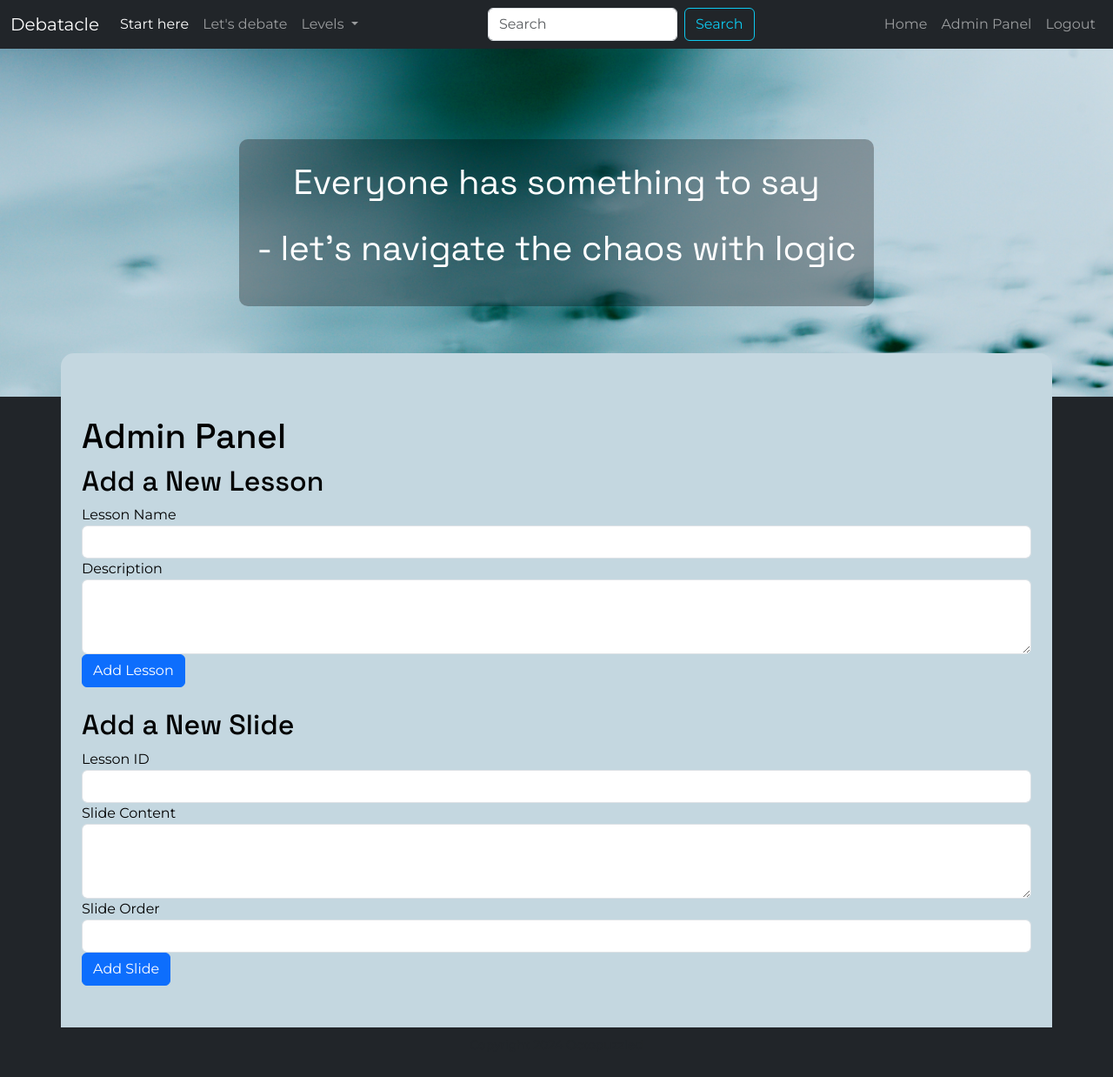
After one commit to Octopuzzled/Debatacle, a Flask app: page /admin in a window 1280 px wide. The commit adds this page. Shown: the whole page at 87% size. Run offline with Flask 3, Linux system fonts and the light colour scheme; the visitor is signed in with stand-in values (Sample User, id 1); tables that the repository leaves empty or names only in its code hold one stand-in row (values such as "Sample post").

Commit message:
new progress tracking, looking good

```diff
--- a/app.py
+++ b/app.py
@@ -3,8 +3,8 @@ from flask_session import Session
 from flask_login import current_user
 import atexit
 from models import register_user, login_user
-from utils import create_password_hash, error_handling, valid_email, login_required
-from db_connection import get_connection as connection
+from utils import create_password_hash, error_handling, is_admin, valid_email, login_required
+from db_connection import get_connection
 
 
 # Configure application
@@ -16,13 +16,64 @@ app.config["SESSION_TYPE"] = "filesystem"
 Session(app)
 
 # Close the db connection when application shuts down
-@atexit.register
-def close_db_connection():
-    connection.close()
+#@atexit.register
+#def close_db_connection():
+#    connection.close()
 
+# Routes for admin (adding content)
+@app.route('/admin')
+@is_admin
+def admin_panel():
+    return render_template('admin.html')
 
+@app.route('/admin/add_lesson', methods=['POST'])
+@is_admin
+def add_lesson():
+    lesson_name = request.form['lesson_name']
+    description = request.form['description']
 
-# Routes for all the pages
+    connection = get_connection()
+    if connection is None:
+        return "Database connection failed", 500
+
+    try:
+        cursor = connection.cursor()
+        cursor.execute("INSERT INTO lessons (lesson_name, description) VALUES (%s, %s)",
+                       (lesson_name, description))
+        connection.commit()
+        return redirect(url_for('admin_panel'))
+    except Exception as e:
+        return str(e), 500
+    finally:
+        if connection.is_connected():
+            cursor.close()
+            connection.close()
+
+@app.route('/admin/add_slide', methods=['POST'])
+@is_admin
+def add_slide():
+    lesson_id = request.form['lesson_id']
+    content = request.form['content']
+    slide_order = request.form['slide_order']
+
+    connection = get_connection()
+    if connection is None:
+        return "Database connection failed", 500
+
+    try:
+        cursor = connection.cursor()
+        cursor.execute("INSERT INTO slides (lesson_id, content, slide_order) VALUES (%s, %s, %s)",
+                       (lesson_id, content, slide_order))
+        connection.commit()
+        return redirect(url_for('admin_panel'))
+    except Exception as e:
+        return str(e), 500
+    finally:
+        if connection.is_connected():
+            cursor.close()
+            connection.close()
+
+# Routes for all the user pages
 @app.route("/")
 def index():
     return render_template("index.html")
@@ -31,6 +82,10 @@ def index():
 @login_required
 def home():
     return render_template("home.html", current_user=current_user)
+
+@app.route("/learn-logic")
+def learn():
+    return render_template("/learn-logic.html")
 
 @app.route("/logical-structures")
 def logical_structures():
@@ -133,62 +188,114 @@ def register():
 
 
 # Routes for progress tracking of lessons for logged in users
-@app.route("/update_progress", methods=["POST"])
-def update_progress():
-    user_id = request.form["user_id"]
-    lesson_name = request.form["lesson_name"]
-    page_number = request.form["page_number"]
-    # Update the user_progress table
-    query = "UPDATE user_progress SET last_page = %s WHERE user_id = %s AND lesson_name = %s"
-    cursor = connection.cursor()
-    cursor.execute(query, (page_number, user_id, lesson_name))
-    connection.commit()
-    cursor.close()
-    return "Progress updated"
+@app.route('/api/lessons')
+def get_lessons():
+    connection = get_connection()
+    if connection is None:
+        return jsonify({"error": "Database connection failed"}), 500
 
-@app.route("/get_progress", methods=["GET"])
-def get_progress():
-    user_id = request.args.get("user_id")
-    # Retrieve the user's progress for each lesson
-    query = "SELECT lesson_name, last_page FROM user_progress WHERE user_id = %s"
-    cursor = connection.cursor()
-    cursor.execute(query, (user_id,))
-    progress = cursor.fetchall()
-    cursor.close()
-    return jsonify([{"lesson_name": p[0], "last_page": p[1]} for p in progress])
+    try:
+        cursor = connection.cursor(dictionary=True)
+        cursor.execute("SELECT lesson_id, lesson_name FROM lessons")
+        lessons = cursor.fetchall()
+        return jsonify(lessons)
+    except Exception as e:
+        return jsonify({"error": str(e)}), 500
+    finally:
+        if connection.is_connected():
+            cursor.close()
+            connection.close()
 
-@app.route("/continue_lesson/<user_id>/<lesson_name>", methods=["GET"])
-def continue_lesson(user_id, lesson_name):
-    if not user_id:
-        return "Error: User ID is required", 400
+@app.route('/api/slides')
+def get_slides():
+    lesson_id = request.args.get('lesson_id')
+    if not lesson_id:
+        return jsonify({"error": "Lesson ID is required"}), 400
 
-    query = "SELECT last_page FROM user_progress WHERE user_id = %s AND lesson_name = %s"
+    connection = get_connection()
+    if connection is None:
+        return jsonify({"error": "Database connection failed"}), 500
+
     try:
-        cursor = connection.cursor()
-        cursor.execute(query, (user_id, lesson_name))
-        user_progress = cursor.fetchone()
+        cursor = connection.cursor(dictionary=True)
+        cursor.execute("SELECT slide_id, content FROM slides WHERE lesson_id = %s ORDER BY slide_order", (lesson_id,))
+        slides = cursor.fetchall()
+        return jsonify(slides)
+    except Exception as e:
+        return jsonify({"error": str(e)}), 500
+    finally:
+        if connection.is_connected():
+            cursor.close()
+            connection.close()
 
-        if not user_progress:
-            return "Error: No progress found", 404
+@app.route('/api/progress', methods=['GET', 'POST'])
+def handle_progress():
+    if request.method == 'POST':
+        data = request.json
+        user_id = 1  # Replace with actual user authentication
+        lesson_id = data.get('lesson_id')
+        slide_id = data.get('slide_id')
 
-        return redirect(url_for("lesson_page", lesson_name=lesson_name, page_number=user_progress[0]))
+        if not lesson_id or not slide_id:
+            return jsonify({"error": "Lesson ID and Slide ID are required"}), 400
+
+        connection = get_connection()
+        if connection is None:
+            return jsonify({"error": "Database connection failed"}), 500
+
+        try:
+            cursor = connection.cursor()
+            cursor.execute("""
+                INSERT INTO user_progress (user_id, lesson_id, last_slide_id)
+                VALUES (%s, %s, %s)
+                ON DUPLICATE KEY UPDATE last_slide_id = %s
+            """, (user_id, lesson_id, slide_id, slide_id))
+            connection.commit()
+            return jsonify({"status": "success"})
+        except Exception as e:
+            return jsonify({"error": str(e)}), 500
+        finally:
+            if connection.is_connected():
+                cursor.close()
+                connection.close()
+    else:  # GET request
+        user_id = 1  # Replace with actual user authentication
+
+        connection = get_connection()
+        if connection is None:
+            return jsonify({"error": "Database connection failed"}), 500
+
+        try:
+            cursor = connection.cursor(dictionary=True)
+            cursor.execute("SELECT lesson_id, last_slide_id FROM user_progress WHERE user_id = %s", (user_id,))
+            progress = cursor.fetchone()
+            return jsonify(progress) if progress else jsonify({})
+        except Exception as e:
+            return jsonify({"error": str(e)}), 500
+        finally:
+            if connection.is_connected():
+                cursor.close()
+                connection.close()
+
+@app.route('/api/progress/<int:user_id>')
+def get_progress(user_id):
+    connection = get_connection()
+    if connection is None:
+        return jsonify({"error": "Database connection failed"}), 500
+
+    try:
+        cursor = connection.cursor(dictionary=True)
+        cursor.execute("SELECT last_slide_id FROM user_progress WHERE user_id = %s", (user_id,))
+        progress = cursor.fetchone()
+        if progress:
+            return jsonify({"lastSlideId": progress['last_slide_id']})
+        return jsonify({"lastSlideId": None})
+    except Exception as e:
+        return jsonify({"error": str(e)}), 500
     finally:
-        cursor.close()
-
-@app.route("/lesson/<lesson_name>/<int:page_number>", methods=["GET"])
-def lesson_page(lesson_name, page_number):
-    query = "SELECT content FROM lessons WHERE name = %s AND page_number = %s"
-    try:
-        cursor = connection.cursor()
-        cursor.execute(query, (lesson_name, page_number))
-        lesson_content = cursor.fetchone()
-
-        if not lesson_content:
-            return "Error: Lesson not found", 404
-
-        return render_template("lesson.html", lesson_content=lesson_content[0])
-    finally:
-        cursor.close()
+        if connection.is_connected():
+            cursor.close()
+            connection.close()
 
 # Run the flask app
 if __name__ == "__main__":
--- a/models.py
+++ b/models.py
@@ -18,7 +18,12 @@ def login_user(username, password):
         if user:
             stored_hash, user_id = user
             if bcrypt.checkpw(password.encode('utf-8'), stored_hash.encode('utf-8')):
+                # Retrieve is_admin value
+                cursor.execute("SELECT is_admin FROM users WHERE username = %s", (username,))
+                is_admin = cursor.fetchone()[0]
+
                 session["user_id"] = user_id
+                session["is_admin"] = is_admin  # Set is_admin value in the session
                 return redirect("/")  # Successful login
             else:
                 return jsonify({"error": "Invalid password"}), 401  # Invalid password
--- a/static/scripts.js
+++ b/static/scripts.js
@@ -1,63 +1,103 @@
-// Get the lesson container and slides
-const lessonContainer = document.querySelector('.lesson-container');
-const slides = lessonContainer.querySelectorAll('[data-title]');
+document.addEventListener('DOMContentLoaded', function() {
+  const lessonSelect = document.getElementById('lessonSelect');
+  const slideContent = document.getElementById('slideContent');
+  const prevButton = document.getElementById('prevSlide');
+  const nextButton = document.getElementById('nextSlide');
+  const slideNumber = document.getElementById('slideNumber');
 
-// Add navigation buttons
-const prevButton = document.createElement('button');
-prevButton.textContent = 'Previous';
-prevButton.classList.add('prev-button');
+  let currentLesson = null;
+  let currentSlides = [];
+  let currentSlideIndex = 0;
 
-const nextButton = document.createElement('button');
-nextButton.textContent = 'Next';
-nextButton.classList.add('next-button');
+  // Fetch lessons and populate the select dropdown
+  fetch('/api/lessons')
+      .then(response => response.json())
+      .then(lessons => {
+          lessons.forEach(lesson => {
+              const option = document.createElement('option');
+              option.value = lesson.lesson_id;
+              option.textContent = lesson.lesson_name;
+              lessonSelect.appendChild(option);
+          });
+      });
 
-// Add event listeners to navigation buttons
-prevButton.addEventListener('click', () => {
-  const currentSlide = lessonContainer.querySelector('.active');
-  const prevSlide = currentSlide.previousElementSibling;
-  if (prevSlide) {
-    currentSlide.classList.remove('active');
-    prevSlide.classList.add('active');
+  // Event listener for lesson selection
+  lessonSelect.addEventListener('change', function() {
+      currentLesson = this.value;
+      if (currentLesson) {
+          fetchSlides(currentLesson);
       }
   });
 
-nextButton.addEventListener('click', () => {
-  const currentSlide = lessonContainer.querySelector('.active');
-  const nextSlide = currentSlide.nextElementSibling;
-  if (nextSlide) {
-    currentSlide.classList.remove('active');
-    nextSlide.classList.add('active');
+  // Fetch slides for a lesson
+  function fetchSlides(lessonId) {
+      fetch(`/api/slides?lesson_id=${lessonId}`)
+          .then(response => response.json())
+          .then(slides => {
+              currentSlides = slides;
+              currentSlideIndex = 0;
+              updateSlideDisplay();
+          });
+  }
+
+  // Update the slide display
+  function updateSlideDisplay() {
+      if (currentSlides.length > 0) {
+          slideContent.innerHTML = currentSlides[currentSlideIndex].content;
+          slideNumber.textContent = `Slide ${currentSlideIndex + 1} of ${currentSlides.length}`;
+          prevButton.disabled = currentSlideIndex === 0;
+          nextButton.disabled = currentSlideIndex === currentSlides.length - 1;
+          saveProgress();
+      } else {
+          slideContent.innerHTML = 'No slides available for this lesson.';
+          slideNumber.textContent = '';
+          prevButton.disabled = true;
+          nextButton.disabled = true;
+      }
+  }
+
+  // Event listeners for navigation buttons
+  prevButton.addEventListener('click', function() {
+      if (currentSlideIndex > 0) {
+          currentSlideIndex--;
+          updateSlideDisplay();
       }
   });
 
-// Add navigation buttons to the lesson container
-lessonContainer.appendChild(prevButton);
-lessonContainer.appendChild(nextButton);
+  nextButton.addEventListener('click', function() {
+      if (currentSlideIndex < currentSlides.length - 1) {
+          currentSlideIndex++;
+          updateSlideDisplay();
+      }
+  });
 
-// Update user progress
-function updateProgress(user_id, lesson_name, page_number) {
-  fetch("/update_progress", {
-      method: "POST",
-      headers: { "Content-Type": "application/x-www-form-urlencoded" },
-      body: `user_id=${user_id}&lesson_name=${lesson_name}&page_number=${page_number}`
-  })
-  .then(response => response.text())
-  .then(message => console.log(message));
+  // Save user progress
+  function saveProgress() {
+      if (currentLesson && currentSlides.length > 0) {
+          fetch('/api/progress', {
+              method: 'POST',
+              headers: {
+                  'Content-Type': 'application/json',
+              },
+              body: JSON.stringify({
+                  lesson_id: currentLesson,
+                  slide_id: currentSlides[currentSlideIndex].slide_id
+              }),
+          });
+      }
   }
 
-// Get user progress
-function getProgress(user_id) {
-  fetch(`/get_progress?user_id=${user_id}`)
+  // Load user progress when the page loads
+  fetch('/api/progress')
       .then(response => response.json())
-  .then(progress => console.log(progress));
+      .then(progress => {
+          if (progress.lesson_id && progress.slide_id) {
+              lessonSelect.value = progress.lesson_id;
+              fetchSlides(progress.lesson_id);
+              // Find the index of the last viewed slide
+              currentSlideIndex = currentSlides.findIndex(slide => slide.slide_id === progress.slide_id);
+              if (currentSlideIndex === -1) currentSlideIndex = 0; // If not found, start from the beginning
+              updateSlideDisplay();
           }
-
-// Continue lesson
-function continueLesson(user_id, lesson_name) {
-  fetch(`/continue_lesson?user_id=${user_id}&lesson_name=${lesson_name}`)
-  .then(response => response.text())
-  .then(message => console.log(message));
-}
-
-// Set the first slide as active
-slides[0].classList.add('active');
+      });
+});
--- a/static/styles.css
+++ b/static/styles.css
@@ -131,6 +131,24 @@ main.container {
     max-width: calc(100% - 100px); /* Adjust based on button width */
 }
 
+#lessonSelect {
+    width: 100%;
+    padding: 10px;
+    margin-bottom: 20px;
+}
+
+.slide-content {
+    background-color: #f9f9f9;
+    border: 1px solid #ddd;
+    padding: 20px;
+    min-height: 200px;
+    margin-bottom: 20px;
+}
+
+#slideNumber {
+    font-weight: bold;
+}
+
 button {
     padding: 10px 20px;
     font-size: 16px;
--- /dev/null
+++ b/templates/admin.html
@@ -0,0 +1,43 @@
+{% extends "layout.html" %}
+
+{% block title %}
+    Homepage
+{% endblock %}
+
+{% block main %}
+
+<div class="container">
+    <h1 class="mt-4">Admin Panel</h1>
+
+    <h2>Add a New Lesson</h2>
+    <form action="{{ url_for('add_lesson') }}" method="POST">
+        <div class="form-group">
+            <label for="lesson_name">Lesson Name</label>
+            <input type="text" class="form-control" id="lesson_name" name="lesson_name" required>
+        </div>
+        <div class="form-group">
+            <label for="description">Description</label>
+            <textarea class="form-control" id="description" name="description" rows="3" required></textarea>
+        </div>
+        <button type="submit" class="btn btn-primary">Add Lesson</button>
+    </form>
+
+    <h2 class="mt-4">Add a New Slide</h2>
+    <form action="{{ url_for('add_slide') }}" method="POST">
+        <div class="form-group">
+            <label for="lesson_id">Lesson ID</label>
+            <input type="number" class="form-control" id="lesson_id" name="lesson_id" required>
+        </div>
+        <div class="form-group">
+            <label for="content">Slide Content</label>
+            <textarea class="form-control" id="content" name="content" rows="3" required></textarea>
+        </div>
+        <div class="form-group">
+            <label for="slide_order">Slide Order</label>
+            <input type="number" class="form-control" id="slide_order" name="slide_order" required>
+        </div>
+        <button type="submit" class="btn btn-primary">Add Slide</button>
+    </form>
+</div>
+
+{% endblock %}
--- a/templates/layout.html
+++ b/templates/layout.html
@@ -35,7 +35,7 @@
                 <div class="collapse navbar-collapse" id="navbarSupportedContent">
                   <ul class="navbar-nav me-auto mb-2 mb-lg-0">
                     <li class="nav-item">
-                      <a class="nav-link active" aria-current="page" href="/start">Start here</a>
+                      <a class="nav-link active" aria-current="page" href="/learn-logic">Start here</a>
                     </li>
                     <li class="nav-item">
                       <a class="nav-link" href="#">Let's debate</a>
@@ -60,6 +60,11 @@
                         <li class="nav-item">
                             <a class="nav-link" href="/home">Home</a>
                         </li>
+                        {% if session.get('is_admin') == 1 %}  <!-- Check if the user is an admin -->
+                            <li class="nav-item">
+                                <a class="nav-link" href="/admin">Admin Panel</a>
+                            </li>
+                        {% endif %}
                         <li class="nav-item">
                             <a class="nav-link" href="/logout">Logout</a>
                         </li>
@@ -72,6 +77,7 @@
                         </li>
                     {% endif %}
                 </ul>
+
                 </div>
               </div>
             </nav>
```
Also changed, not shown: templates/learn-logic.html (added, +29 -0 lines), utils.py (+15 -0 lines), 2 other files. Lines whose indentation alone changed are shown as unchanged.
